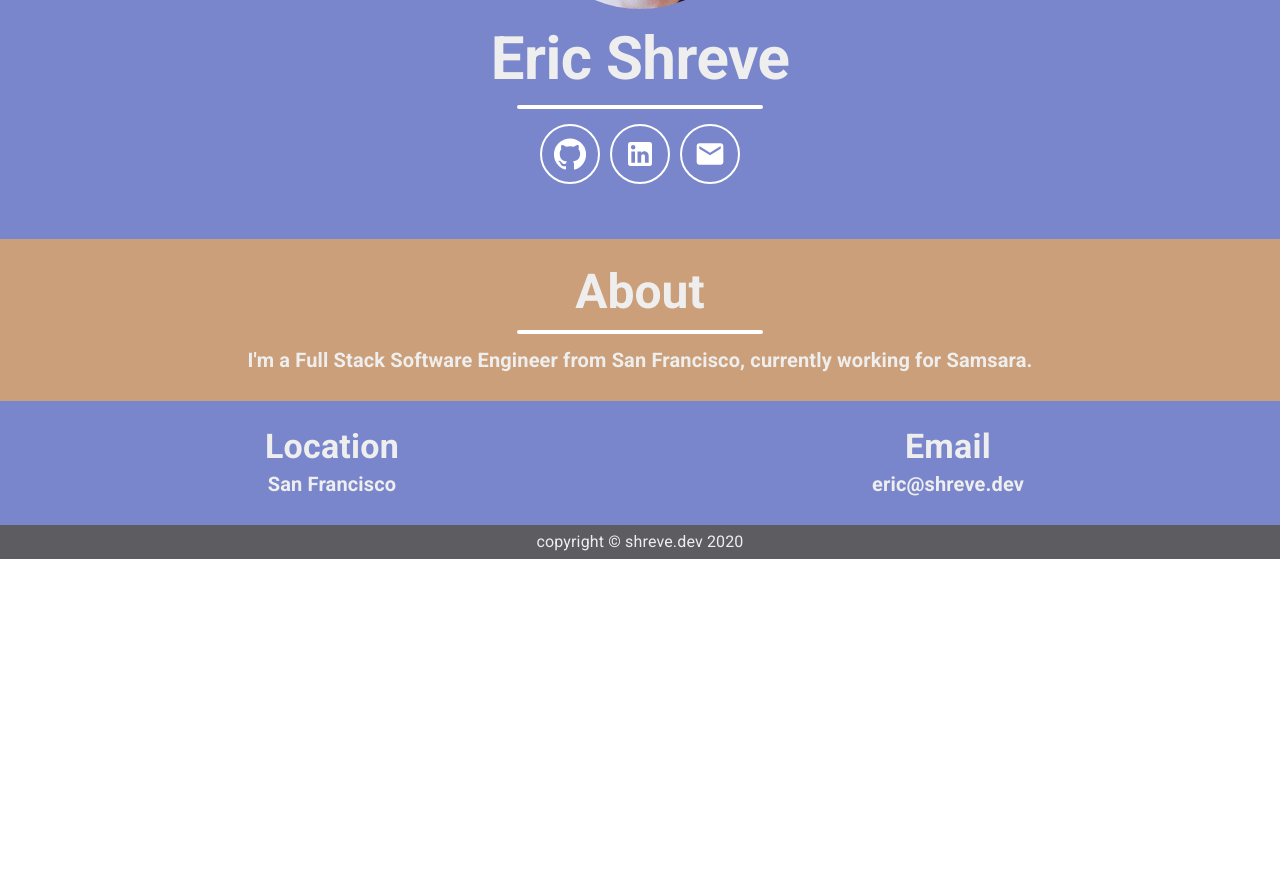
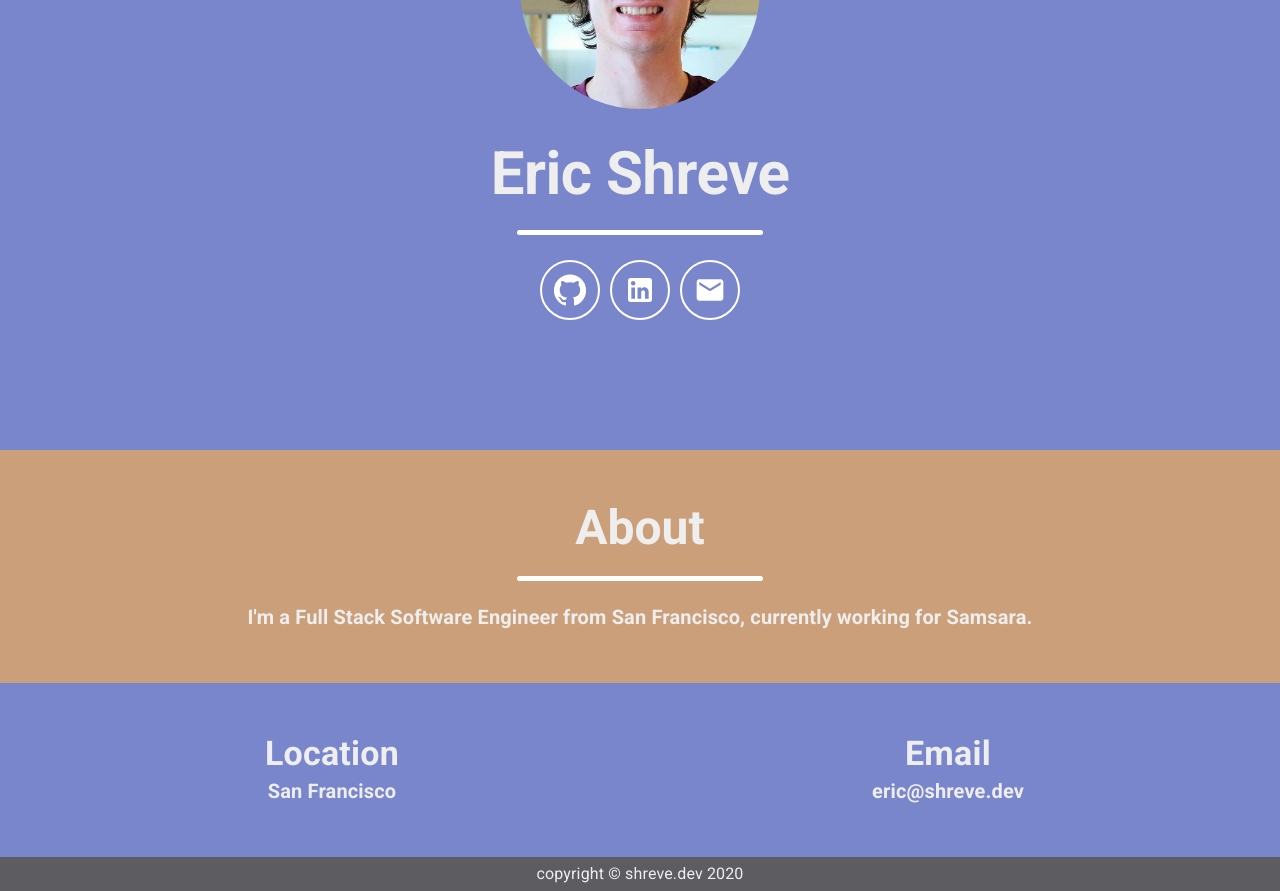
Before and after one commit to ecshreve/portfolio, a React (Create React App) app in the folder client/: page / in a window 1280 px wide. Shown: the part 320-1211 px from the top of the page. Before the commit the page ends 879 px from the top, so only its background shows below. Built offline with nearby package versions, Linux system fonts and the light colour scheme.

Commit message:
client: more color tweaks

```diff
--- a/client/src/components/about/AboutSection.tsx
+++ b/client/src/components/about/AboutSection.tsx
@@ -8,16 +8,12 @@ const useStyles = makeStyles((theme: Theme) =>
     root: {
       flexGrow: 1,
       backgroundColor: theme.palette.secondary.light,
-      paddingTop: "25px",
-      paddingBottom: "25px",
+      paddingTop: "50px",
+      paddingBottom: "50px",
     },
-    header: {
-      flexGrow: 1,
+    customText: {
       fontWeight: "bold",
     },
-    content: {
-      fontWeight: "bold",
-    }
   }),
 );
 
@@ -27,9 +23,9 @@ export default function AboutSection() {
   return (
     <div className={classes.root}>
       <Container>
-        <Typography className={classes.header} variant="h3">About</Typography>
+        <Typography className={classes.customText} variant="h3">About</Typography>
         <CustomDivider />
-        <Typography className={classes.content} variant="h6">I'm a Full Stack Software Engineer from San Francisco, currently working for Samsara.</Typography>
+        <Typography className={classes.customText} variant="h6">I'm a Full Stack Software Engineer from San Francisco, currently working for Samsara.</Typography>
       </Container>
     </div>
   );
--- a/client/src/components/contact-section/ContactSection.tsx
+++ b/client/src/components/contact-section/ContactSection.tsx
@@ -7,17 +7,16 @@ const useStyles = makeStyles((theme: Theme) =>
   createStyles({
     root: {
       flexGrow: 1,
-      paddingTop: "25px",
-      paddingBottom: "25px",
+      paddingTop: "50px",
+      paddingBottom: "50px",
       backgroundColor: theme.palette.primary.light,
     },
-    header: {
-      flexGrow: 1,
+    customLink: {
+      textDecoration: "none",
+    },
+    customText: {
       fontWeight: "bold",
     },
-    content: {
-      fontWeight: "bold",
-    }
   }),
 );
 
@@ -29,12 +28,14 @@ export default function ContactSection() {
       <Container>
         <Grid container>
           <Grid item xs={6}>
-            <Typography className={classes.header} variant="h4">Location</Typography>
-            <Typography className={classes.content} variant="h6">San Francisco</Typography>
+            <Typography className={classes.customText} variant="h4">Location</Typography>
+            <Typography className={classes.customText} variant="h6">San Francisco</Typography>
           </Grid>
           <Grid item xs={6}>
-            <Typography className={classes.header} variant="h4">Email</Typography>
-            <Typography className={classes.content} variant="h6">eric@shreve.dev</Typography>
+            <Typography className={classes.customText} variant="h4">Email</Typography>
+            <a className={classes.customLink} href="mailto:eric@shreve.dev" target="_blank">
+              <Typography className={classes.customText} variant="h6">eric@shreve.dev</Typography>
+            </a>
           </Grid>
         </Grid>
       </Container>
--- a/client/src/components/landing/LandingHeader.tsx
+++ b/client/src/components/landing/LandingHeader.tsx
@@ -14,17 +14,17 @@ const useStyles = makeStyles((theme: Theme) =>
     root: {
       flexGrow: 1,
       fontSize: "large",
-      paddingBottom: "50px",
+      paddingTop: "125px",
+      paddingBottom: "125px",
       backgroundColor: theme.palette.primary.light,
     },
     headshot: {
-      marginTop: "25px",
+      marginBottom: "25px",
       borderRadius: "50%",
       width: "15rem",
     },
     name: {
       flexGrow: 1,
-      marginTop: "10px",
       fontWeight: "bold",
     },
     icons: {
@@ -38,6 +38,9 @@ const useStyles = makeStyles((theme: Theme) =>
       borderColor: "white",
       border: "2px solid",
       margin: "5px",
+      "&:hover": {
+        backgroundColor: theme.palette.primary.dark,
+      },
     },
   }),
 );
--- a/client/src/components/my-divider/CustomDivider.tsx
+++ b/client/src/components/my-divider/CustomDivider.tsx
@@ -14,11 +14,11 @@ const useStyles = makeStyles((theme: Theme) =>
     divider: {
       marginLeft: "40%",
       marginRight: "40%",
-      marginTop: "10px",
-      marginBottom: "10px",
-      height: ".25rem",
+      marginTop: "20px",
+      marginBottom: "20px",
+      height: "5px",
       backgroundColor: "white",
-      borderRadius: "1rem",
+      borderRadius: "16px",
     }
   }),
 );
```
